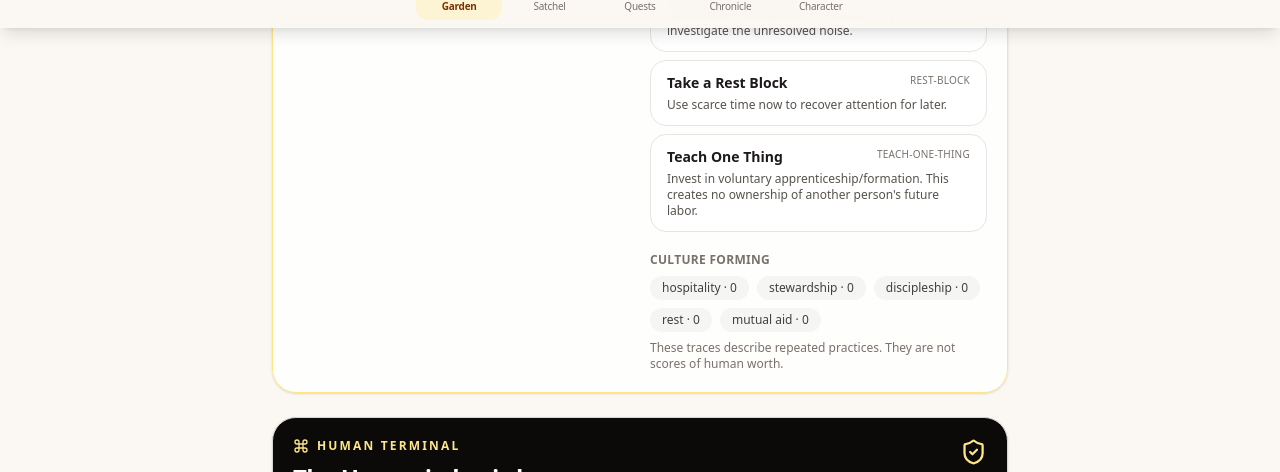
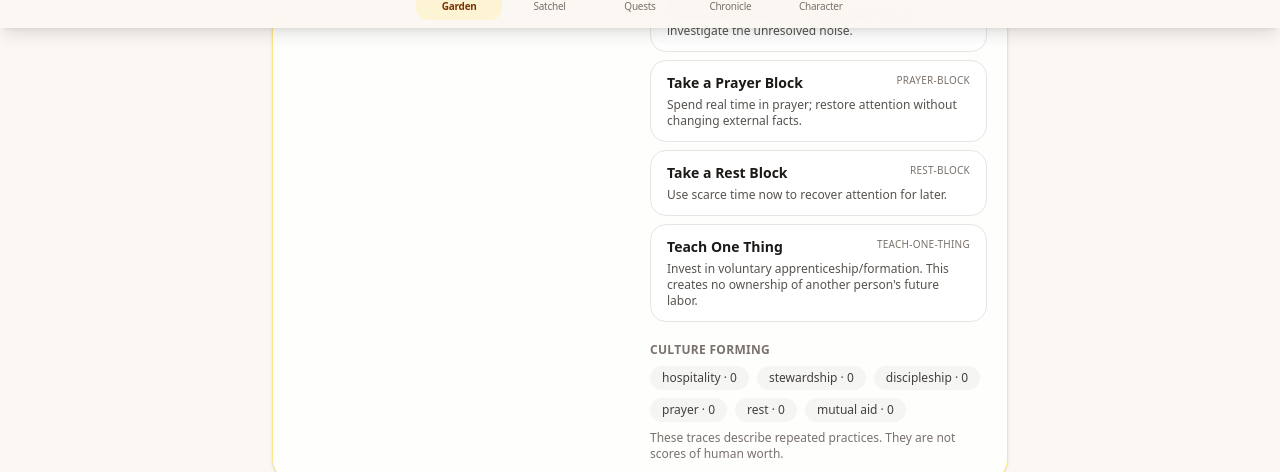
Before and after one commit to the-static-collective/full-measure-world-layer, a React (Vite) app: page / in a window 1280 px wide. Shown: the part 772-1244 px from the top of the page. Built offline with nearby package versions, Linux system fonts and the light colour scheme; no server answers.

Commit message:
fix(grace): make prayer recharge consume finite time

```diff
--- a/specimens/grace-001/culture.ts
+++ b/specimens/grace-001/culture.ts
@@ -1,5 +1,5 @@
 export type Resource = "time" | "cash" | "food" | "transport" | "attention";
-export type CultureTrace = "hospitality" | "stewardship" | "discipleship" | "rest" | "mutual_aid";
+export type CultureTrace = "hospitality" | "stewardship" | "discipleship" | "prayer" | "rest" | "mutual_aid";
 
 export interface Stocks {
   time: number;
@@ -87,6 +87,14 @@ export const economyActions: Record<string, EconomyAction> = {
     traces: { stewardship: 1 },
     note: "Spend time, money and the available trip to investigate the unresolved noise."
   },
+  "prayer-block": {
+    id: "prayer-block",
+    label: "Take a Prayer Block",
+    costs: { time: 1 },
+    produces: { attention: 1 },
+    traces: { prayer: 1 },
+    note: "Spend real time in prayer; restore attention without changing external facts."
+  },
   "rest-block": {
     id: "rest-block",
     label: "Take a Rest Block",
@@ -119,6 +127,7 @@ export function initialCultureState(): CultureState {
       hospitality: 0,
       stewardship: 0,
       discipleship: 0,
+      prayer: 0,
       rest: 0,
       mutual_aid: 0
     },
@@ -217,6 +226,7 @@ export function cultureUnlocks(state: CultureState): string[] {
   const unlocks: string[] = [];
   if (state.traces.hospitality >= 3) unlocks.push("shared-table-pattern");
   if (state.traces.discipleship >= 3) unlocks.push("apprenticeship-pattern");
+  if (state.traces.prayer >= 3) unlocks.push("prayer-rhythm-pattern");
   if (state.traces.rest >= 3) unlocks.push("rest-is-normal-pattern");
   if (state.traces.mutual_aid >= 3) unlocks.push("mutual-aid-pattern");
   if (state.traces.stewardship >= 3) unlocks.push("stewardship-pattern");
```
